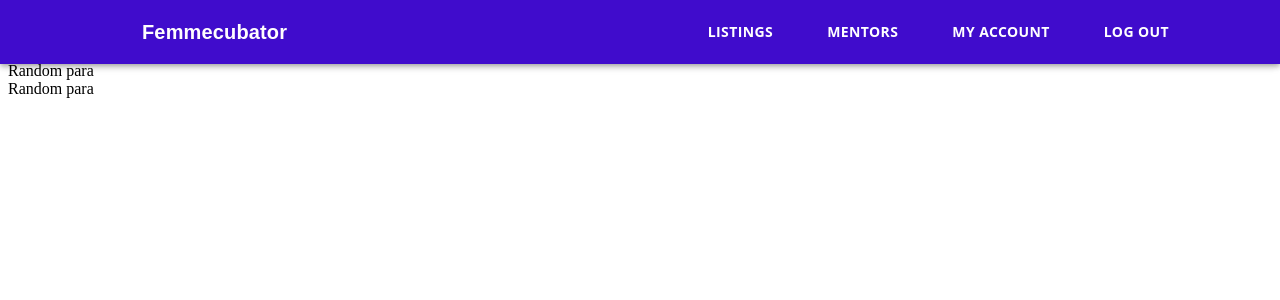
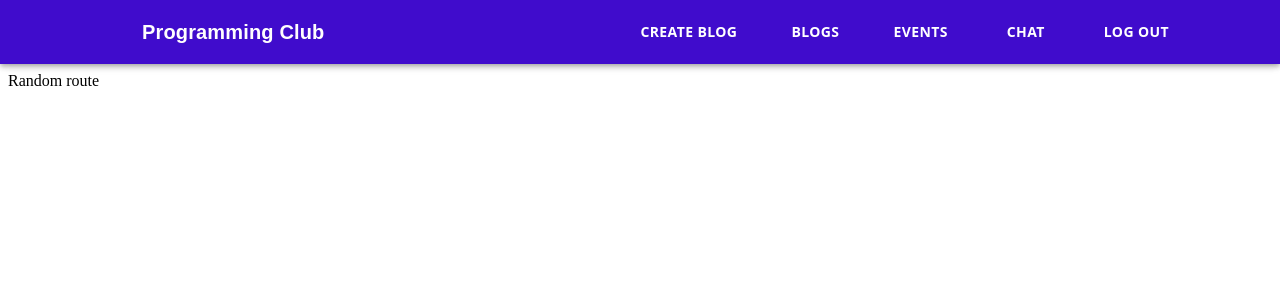
Before and after one commit to Mann23/27-Programming-Club-FrontEnd, a React (Create React App) app: page / in a window 1280 px wide. Shown: the top 300 px of the page. Built offline with nearby package versions, Linux system fonts and the light colour scheme.

Commit message:
made Header and corresponding changes

```diff
--- a/src/App.js
+++ b/src/App.js
@@ -1,20 +1,25 @@
 import Header from './components/Header/Header'
 import { BrowserRouter as Router,Route} from 'react-router-dom'
 import React, { lazy, Suspense } from 'react'
-import {Grid} from "@material-ui/core"
+import {Grid, makeStyles} from "@material-ui/core"
 // https://www.freecodecamp.org/news/react-router-tutorial/#:~:text=To%20add%20the%20link%20in,link%20if%20it%20is%20active.
-
+const useStyles = makeStyles((theme) => ({
+  toolbarUncover: theme.mixins.toolbar,
+}));
 
 const App = ()=> {
+  const { toolbarUncover } = useStyles();
+
   return (
   <div>
     <Router>
-      <Grid container>
+      <Grid container direction={"column"}>
         <Grid item xs={12} spacing={10}>
           <Header/>
+          <div className={toolbarUncover} />
         </Grid>
         <Grid item xs={12}>
-          <div>Random para </div><div>Random para </div><div>Random para </div><div>Random para </div><div>Random para </div>
+          <div>Random route</div>
         </Grid>
       </Grid>
     </Router>
--- a/src/components/Header/Header.js
+++ b/src/components/Header/Header.js
@@ -21,24 +21,28 @@ import { Link as RouterLink } from "react-router-dom";
 
 const headersData = [
   {
-    label: "Listings",
-    href: "/listings",
+    label: "Create Blog",
+    href: "/blog",
   },
   {
-    label: "Mentors",
-    href: "/mentors",
+    label: "Blogs",
+    href: "/blog",
   },
   {
-    label: "My Account",
-    href: "/account",
+    label: "Events",
+    href: "/events",
+  },
+  {
+    label: "Chat",
+    href: "/chat",
   },
   {
     label: "Log Out",
     href: "/logout",
-  },
+  }
 ];
 
-const useStyles = makeStyles(() => ({
+const useStyles = makeStyles((theme) => ({
   header: {
     backgroundColor: "#400CCC",
     paddingRight: "79px",
@@ -61,11 +65,13 @@ const useStyles = makeStyles(() => ({
   },
   toolbar: {
     display: "flex",
+    flex:1,
     justifyContent: "space-between",
   },
   drawerContainer: {
     padding: "20px 30px",
   },
+  toolbarUncover: theme.mixins.toolbar,
 }));
 
 export default function Header() {
@@ -93,7 +99,7 @@ export default function Header() {
   const displayDesktop = () => {
     return (
       <Toolbar className={toolbar}>
-        {femmecubatorLogo}
+        {Name}
         <div>{getMenuButtons()}</div>
       </Toolbar>
     );
@@ -129,7 +135,7 @@ export default function Header() {
           <div className={drawerContainer}>{getDrawerChoices()}</div>
         </Drawer>
 
-        <div>{femmecubatorLogo}</div>
+        <div>{Name}</div>
       </Toolbar>
     );
   };
@@ -152,9 +158,9 @@ export default function Header() {
     });
   };
 
-  const femmecubatorLogo = (
+  const Name = (
     <Typography variant="h6" component="h1" className={logo}>
-      Femmecubator
+      Programming Club
     </Typography>
   );
 
```
